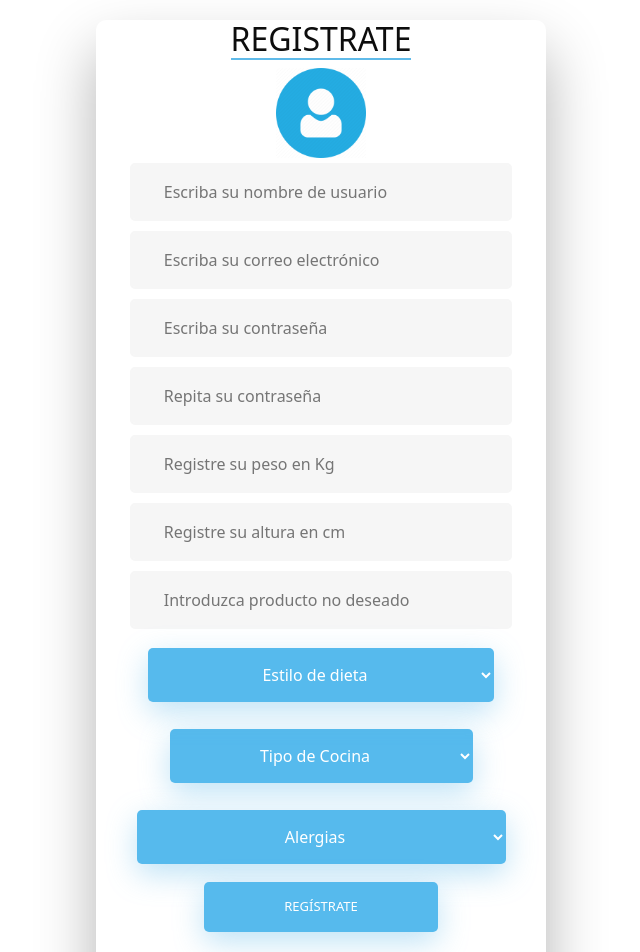
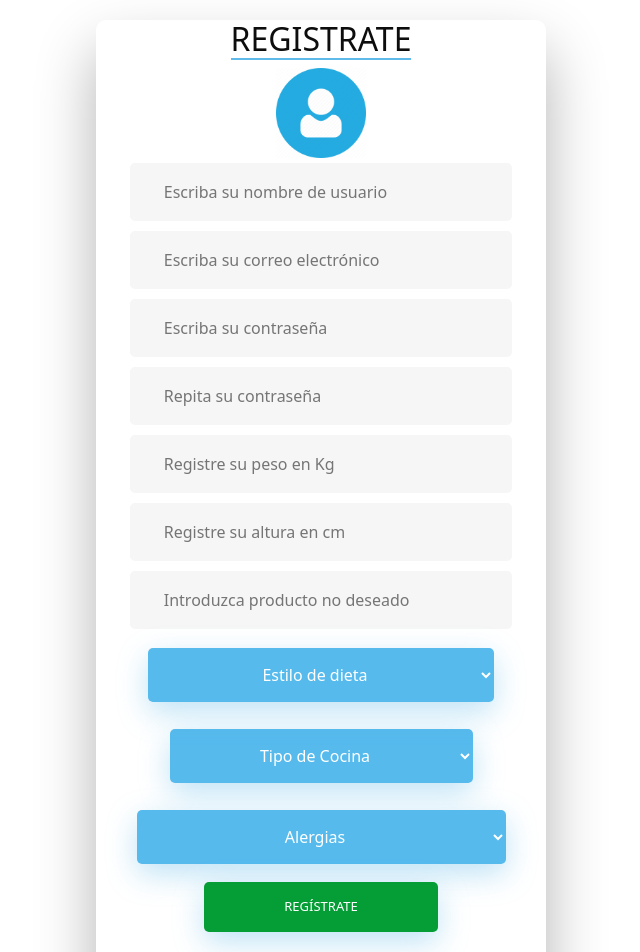
Before and after one commit to Alfesito/ISST-Grupo13-Caso-23, a React (Create React App) app: page /signin in a window 1280 px wide. Shown: the top 952 px of the page, without its empty margins (319-959 px from the left). Built offline with nearby package versions, Linux system fonts and the light colour scheme; no server answers.

Commit message:
boton registrar

```diff
--- a/src/App.css
+++ b/src/App.css
@@ -546,6 +546,10 @@ body {
       -webkit-animation-delay: 2.6s;
       -moz-animation-delay: 2.6s;
       animation-delay: 2.6s;
+      background-color: #059d35;
+    }
+    .fadeIn.x:hover {
+      background-color: #18e60a;
     }
 
     /* Simple CSS3 Fade-in Animation */
```
